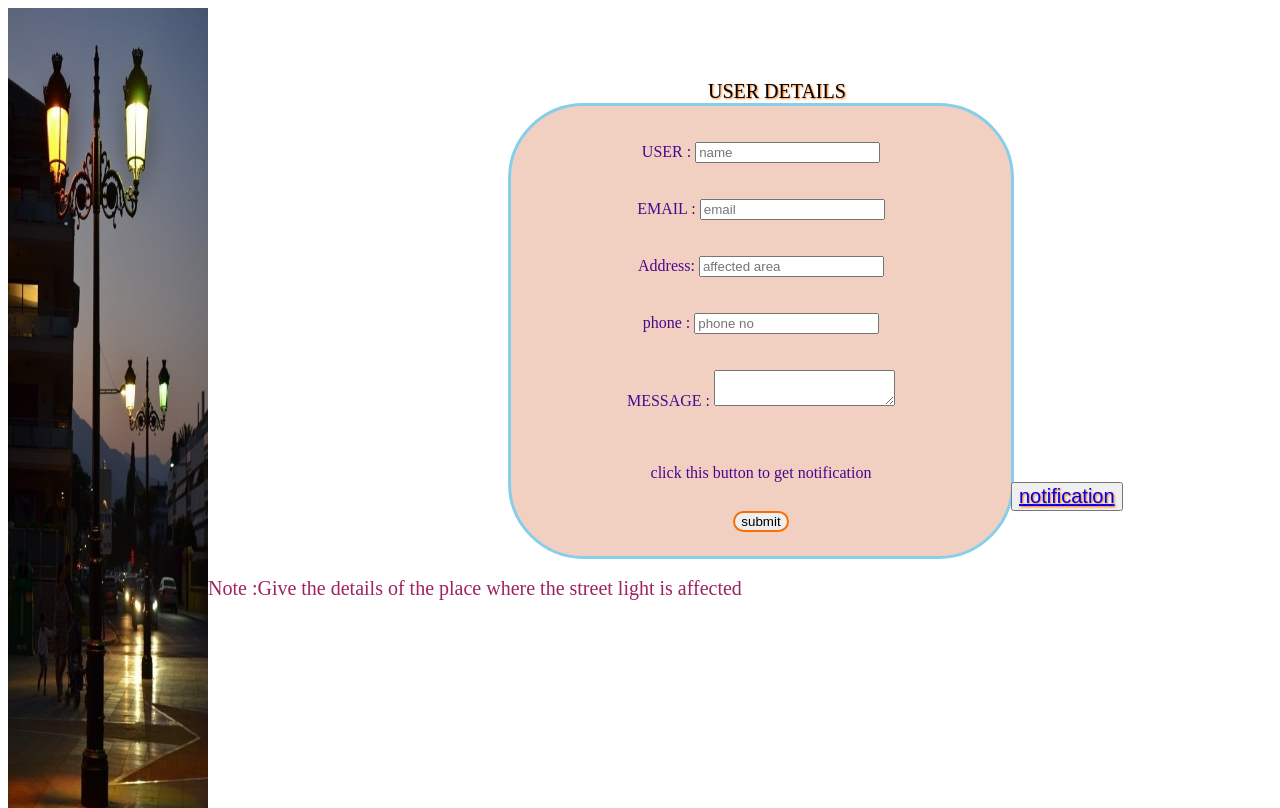
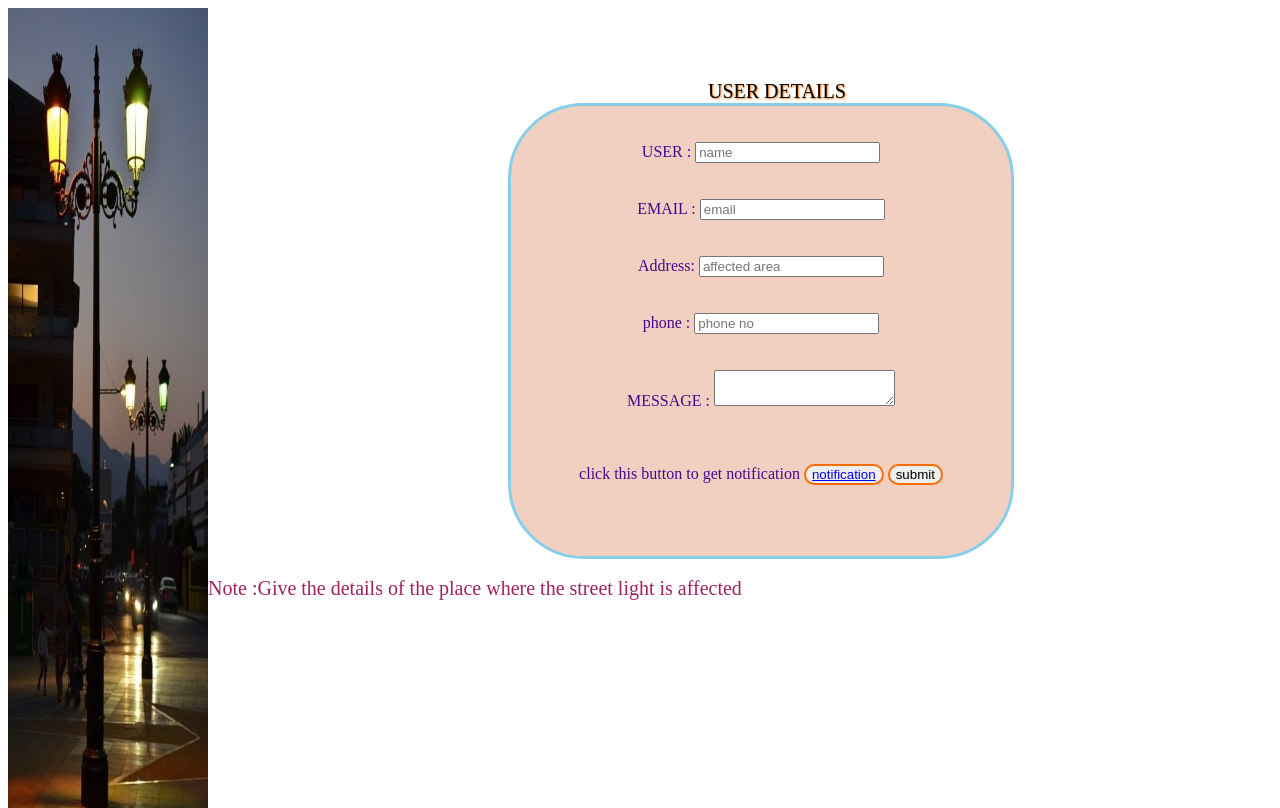
Before and after one commit to jananaky/street-website, a plain HTML site: page user.html in a window 1280 px wide. Drawn offline with Linux system fonts and the light colour scheme.

Commit message:
user.html

```diff
--- a/user.html
+++ b/user.html
@@ -76,7 +76,7 @@
             <label>MESSAGE :</label>
             <textarea required="required" id="message"name="message" height="170px"></textarea></br></br></br></br>
             <lable>click this button to get notification </lable>
-            <button id="a"><a href="notify.html" target="_blank"> notification</a></button>
+            <button id="b"><a href="notify.html" target="_blank"> notification</a></button>
             <button id="b">submit</button></br>
             </div></br>
         <label id="c">Note :Give the details of the place where the street light is affected</label>
```
